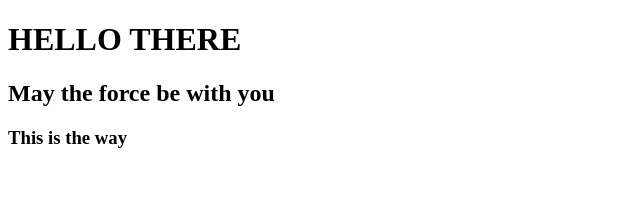
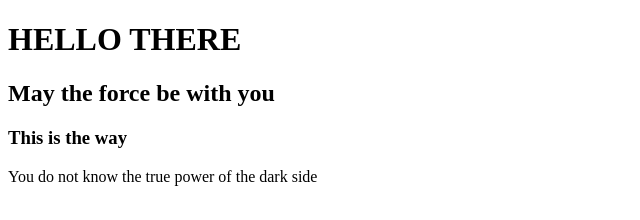
Before and after one commit to jazzyjeff29/source-ctrl, a plain HTML site: page index.html in a window 1280 px wide. Shown: the whole page, without its empty margins (0-640 px from the left). Drawn offline with Linux system fonts and the light colour scheme.

Commit message:
new update

```diff
--- a/index.html
+++ b/index.html
@@ -8,5 +8,6 @@
     <h1>HELLO THERE</h1>
     <h2>May the force be with you</h2>
     <h3>This is the way</h3>
+    <p>You do not know the true power of the dark side</p>
 </body>
 </html>
```
